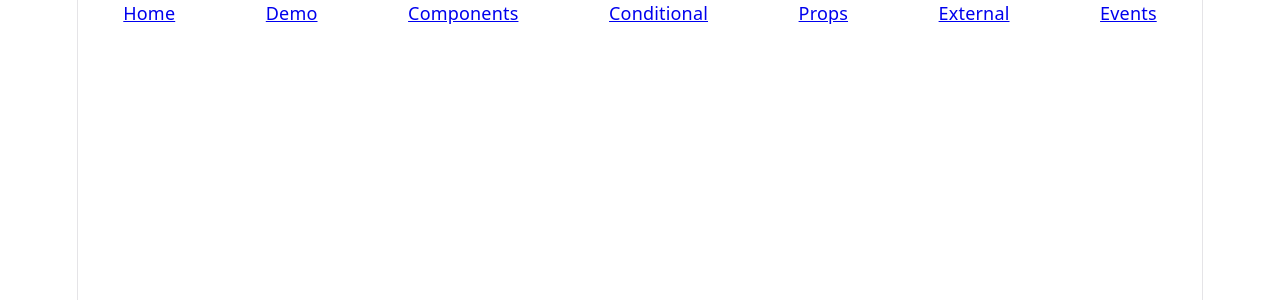
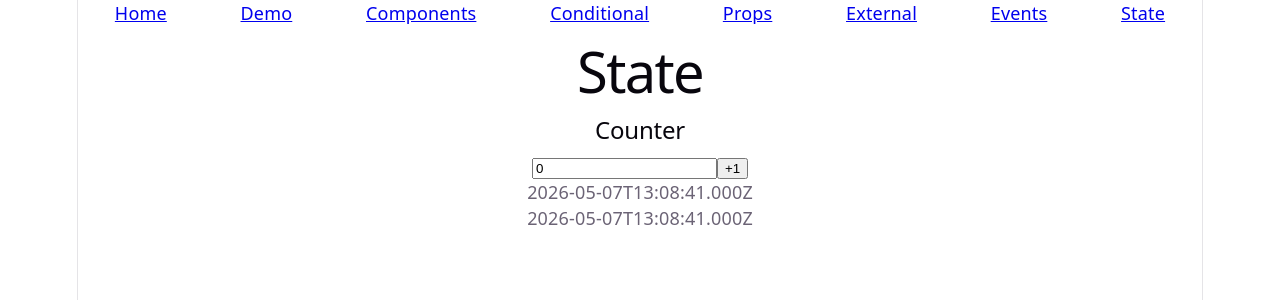
Before and after one commit to JHarry444/RM-React, a React (Vite) app: page /state in a window 1280 px wide. Shown: the top 300 px of the page. Built offline with nearby package versions, Linux system fonts and the light colour scheme.

Commit message:
state example

```diff
--- a/src/App.tsx
+++ b/src/App.tsx
@@ -5,6 +5,7 @@ import Props from "./components/Props";
 import External from "./components/External";
 import Navbar from "./components/NavBar";
 import EventHandling from "./components/EventHandling";
+import StateExample from "./components/StateExample";
 
 function App() {
 
@@ -14,7 +15,7 @@ function App() {
     // <> is a React Fragment, it allows us to return multiple
     // elements without adding an extra node to the DOM
     <Router>
-      <Navbar/>
+      <Navbar />
       <Routes>
         {/* if (url === '/demo') return (<p>This is a demo page</p>); */}
         <Route path="/demo" element={<p>This is a demo page</p>} />
@@ -24,8 +25,9 @@ function App() {
         <Route path="/props" element={<Props />} />
         <Route path="/external" element={<External />} />
         <Route path="/events" element={<EventHandling />} />
+        <Route path="/state" element={<StateExample />} />
       </Routes>
-
+      <footer>{new Date().toISOString()}</footer>
     </Router>
   );
 }
--- /dev/null
+++ b/src/components/CounterDate.tsx
@@ -0,0 +1,10 @@
+import { memo } from "react";
+
+const CounterDate = memo(function () {
+    return (
+        <footer>{new Date().toISOString()}</footer>
+
+    )
+});
+
+export default CounterDate;
--- a/src/components/NavBar.tsx
+++ b/src/components/NavBar.tsx
@@ -10,6 +10,7 @@ function Navbar() {
             <Link to="/props">Props</Link>
             <Link to="/external">External</Link>
             <Link to="/events">Events</Link>
+            <Link to="/state">State</Link>
         </nav>
     );
 }
--- /dev/null
+++ b/src/components/StateExample.tsx
@@ -0,0 +1,20 @@
+import { useState } from "react";
+import CounterDate from "./CounterDate";
+
+function StateExample() {
+    const [count, setCount] = useState(0);
+
+    return (
+        <>
+            <h1>State</h1>
+            <section>
+                <h2>Counter</h2>
+                <input type="number" min={0} readOnly value={count} />
+                <button onClick={() => setCount(count + 1)}>+1</button>
+            </section>
+            <CounterDate />
+        </>
+    );
+}
+
+export default StateExample;
```
